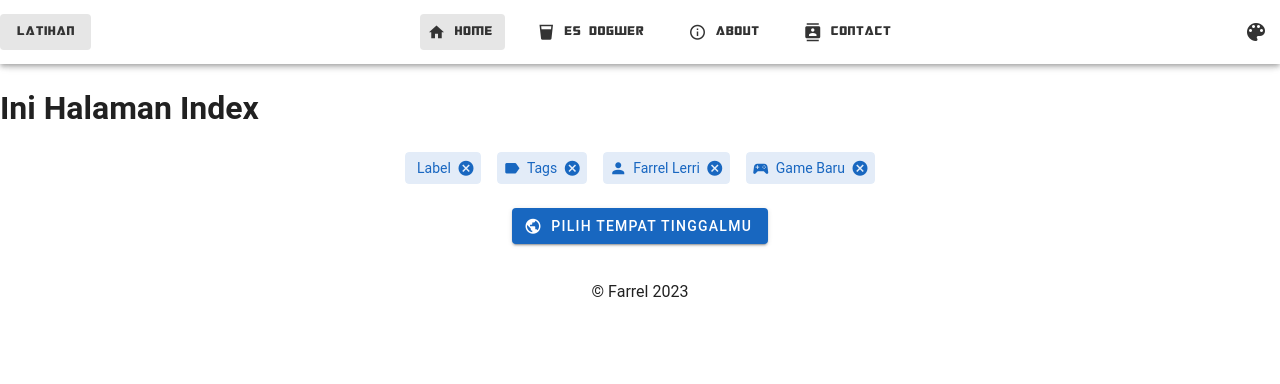
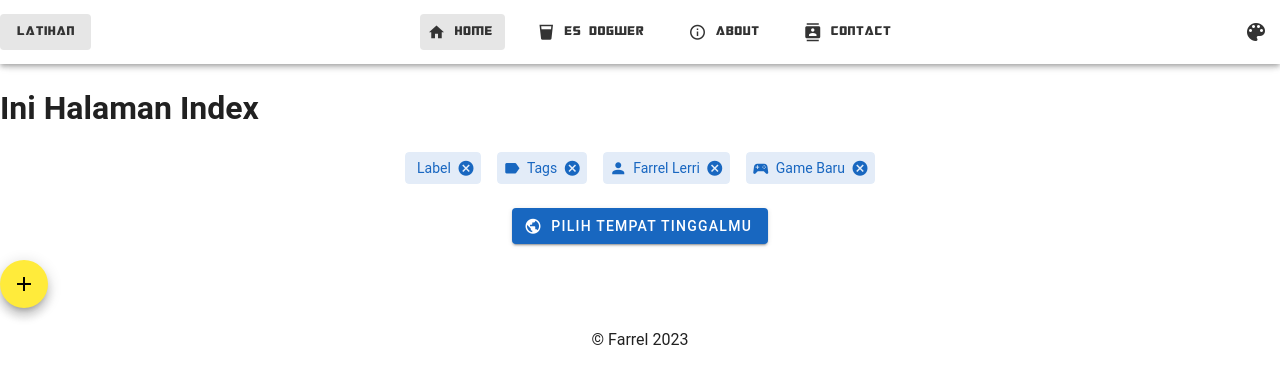
Before and after one commit to farrelzkrs/Styling-and-Assets-Nuxt, a Nuxt app: page / in a window 1280 px wide. Shown: the top 384 px of the page. Built offline with nearby package versions, Linux system fonts and the light colour scheme.

Commit message:
bottom navigation

```diff
--- a/layouts/default.vue
+++ b/layouts/default.vue
@@ -2,6 +2,11 @@
 import { ref } from "vue";
 
 const navbarStyle = ref<"terang" | "hytam">("terang");
+
+const active = ref(false);
+const toggleBottomNav = () => {
+  active.value = !active.value;
+};
 
 const toggleNavbarStyle = () => {
   navbarStyle.value = navbarStyle.value === "terang" ? "hytam" : "terang";
@@ -157,6 +162,21 @@ const toggleNavbarStyle = () => {
       </header>
       <v-main>
         <slot />
+        <v-btn
+          class="fab-toggle"
+          color="yellow"
+          icon
+          elevation="8"
+          @click="toggleBottomNav"
+        >
+          <v-icon>{{ active ? "mdi-minus" : "mdi-plus" }}</v-icon>
+        </v-btn>
+        <v-bottom-navigation v-if="active" color="primary" class="custom-bottom-nav" app>
+          <v-btn to="/" icon="mdi-home" />
+          <v-btn to="/esdoger" icon="mdi-cup" />
+          <v-btn to="/about" icon="mdi-information-outline" />
+          <v-btn to="/contact" icon="mdi-contacts" />
+        </v-bottom-navigation>
         <footer style="text-align: center; margin-top: 20px">&copy; Farrel 2023</footer>
       </v-main>
     </v-app>
```
